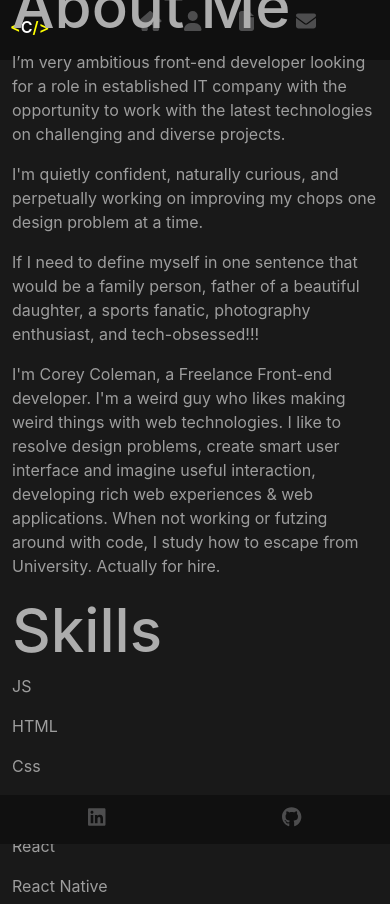
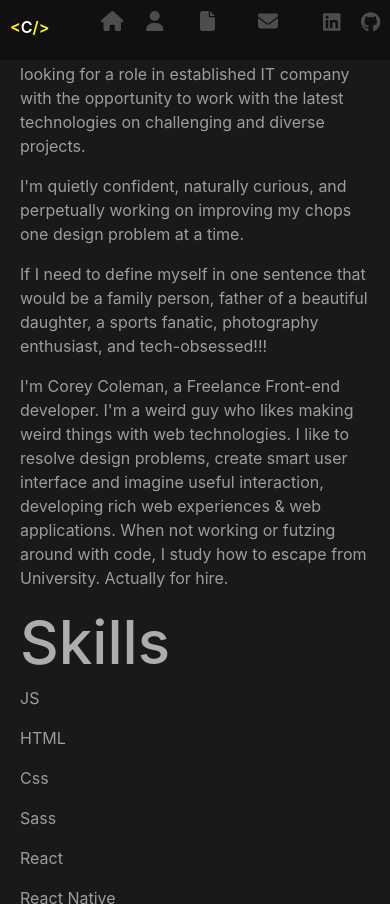
Before and after one commit to SilverBits1001/portfolios-site, a React (Create React App) app: page /about in a window 390 px wide. Built offline with nearby package versions, Linux system fonts and the light colour scheme; the HTML template or start-up script is replaced by a standard one.

Commit message:
dynamic font

```diff
--- a/src/App.scss
+++ b/src/App.scss
@@ -4,7 +4,7 @@ $primary-color: #ffd700;
 
 
 .root-container{
- height: 100vh;
+height: 100%;
 }
 
 
--- a/src/components/about/index.js
+++ b/src/components/about/index.js
@@ -3,7 +3,7 @@ import { Col, Container, Row } from 'react-bootstrap'
 import './index.scss'
 export default function About() {
     return (
-        <div className='home d-flex align-items-center  justify-content-center'>
+        <div className='about p-2 d-flex align-items-center  justify-content-center'>
 
             <Container>
                 <Row>
--- a/src/components/about/index.scss
+++ b/src/components/about/index.scss
@@ -1,3 +1,8 @@
 .about-info{
     color:rgb(157, 157, 157);
 }
+
+.about{
+    height: 100%;
+
+}
--- a/src/components/contact/index.scss
+++ b/src/components/contact/index.scss
@@ -1,5 +1,5 @@
 .home {
-  height: 100vh;
+
 }
 
 h1 {
--- a/src/components/home/index.scss
+++ b/src/components/home/index.scss
@@ -1,10 +1,10 @@
 .home {
-  height: 100vh;
+  height: 100%;
 }
 
 .intro {
 
-    font-size: clamp(2rem, 4vw, 4.5rem);
+    font-size: clamp(2.5rem, 4vw, 4.5rem);
 }
 
 .name {
@@ -13,7 +13,7 @@
 
 .tagline {
   color: #4d4d4e;
-  font-size: clamp(.5rem, 4.5vw, 1.5rem);
+  font-size: clamp(1rem, 4.5vw, 1.5rem);
 
 }
 
--- a/src/components/layout/index.scss
+++ b/src/components/layout/index.scss
@@ -1,11 +1,12 @@
 .page {
-  height: 100%;
+  height: 100vh;
   background-color: #191919;
 }
 
 .test {
   padding: 0;
   overflow: auto;
+  height: 100%;
 }
 
 .sidebar {
@@ -15,6 +16,7 @@
   float: left;
   }
 background-color: blue;
+position: sticky;
   height: 60px;
   width: 100vw;
 }
--- a/src/components/testSidebar/index.scss
+++ b/src/components/testSidebar/index.scss
@@ -106,14 +106,7 @@
 
 ul {
     @media (max-width: 992px) {
-        position: absolute;
-        background-color: #101010;
-        width: 100%;
-        bottom: 0;
-        margin-left: auto;
-        li{
-            margin: auto;
-        }
+    display: none;
       }
 
   display: inline;
```
